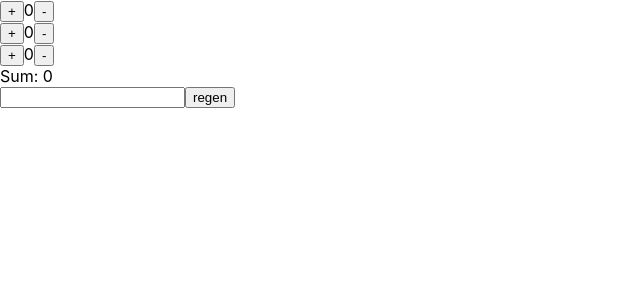
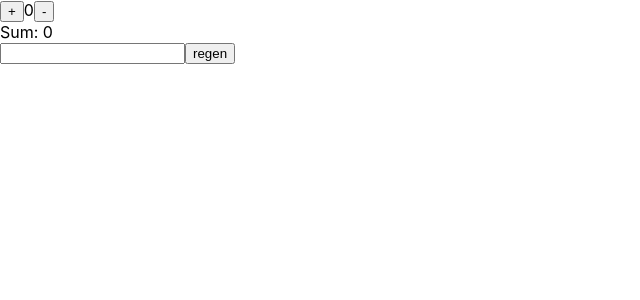
Before and after one commit to mohonsing113/react-counter, a React (Create React App) app: page / in a window 1280 px wide. Shown: the top 300 px of the page, without its empty margins (0-640 px from the left). Built offline with nearby package versions, Linux system fonts and the light colour scheme.

Commit message:
extract the counter object logic to counterGroup

```diff
--- a/src/App.js
+++ b/src/App.js
@@ -6,7 +6,7 @@ import CounterGroup from './components/CounterGroup';
 class App extends Component {
   render() {
     return (
-      <CounterGroup size = {3} />
+      <CounterGroup size = {1} />
     );
   }
 }
--- a/src/components/Counter.js
+++ b/src/components/Counter.js
@@ -2,30 +2,14 @@ import React, { Component } from 'react';
 
 class Counter extends Component {
 
-
-    increase(){
-        this.setState({number: this.state.number+1})
-        this.props.onUpdate(1)
-    }
-
-    decrease(){
-        this.setState({number: this.state.number-1})
-        this.props.onUpdate(-1)
-    }
-
-    state={number: 0}
     render() {
         return (
         <div>
-            <button onClick={()=>{this.increase()}}>+</button>
-            <span>{this.state.number}</span>
-            <button onClick={()=>{this.decrease()}}>-</button>
+            <button onClick={()=>{this.props.onIncreased(this.props.id)}}>+</button>
+            <span>{this.props.counterNum}</span>
+            <button onClick={()=>{this.props.onDecreased(this.props.id)}}>-</button>
         </div>
         );
-    }
-
-    getNumber(){
-        return this.state.number;
     }
 }
 
--- a/src/components/CounterGroup.js
+++ b/src/components/CounterGroup.js
@@ -8,22 +8,51 @@ class CounterGroup extends Component {
         super(props)
         this.state = {
             sum:0,
-            counter: new Array(props.size).fill(0)
+            counters: new Array(parseInt(this.props.size)).fill(0).map(() =>
+                {return {number :0, id: new Date().getTime+ Math.random() };
+            })
         }
     }
 
-    updateSum = (subSum) =>{
-        this.setState({sum: this.state.sum+subSum})
+    addCounter = (newCounterSize)=>{
+        this.setState(
+            {counters: new Array(parseInt(newCounterSize)).fill(0).map(() =>
+                {return {number :0, id: new Date().getTime+ Math.random()}
+            }),
+            sum: 0
+        })
+
     }
 
-    addCounter = (newCounterSize)=>{
-        this.setState({counter: new Array(newCounterSize).fill(0)})
+    increase =(id)=>{
+        const newCounters = this.state.counters.map(counter => {
+            if(counter.id === id){
+                return {number: counter.number+1, id:counter.id};
+            }else{
+                return counter;
+            }});
+        this.setState({counters: newCounters, sum:this.state.sum+1})
     }
+
+    decrease =(id)=>{
+        const newCounters = this.state.counters.map(counter => {
+            if(counter.id === id){
+                return {number: counter.number-1, id:counter.id};
+            }else{
+                return counter;
+            }});
+        this.setState({counters: newCounters, sum:this.state.sum-1})
+    }
+
 
     render() {
         return (
             <div>
-                {this.state.counter.map(()=><Counter onUpdate={this.updateSum}/>)}
+                {this.state.counters.map((counter)=><Counter
+                 id={counter.id}
+                 onIncreased={this.increase}
+                 onDecreased={this.decrease}
+                 counterNum ={counter.number}/>)}
                 <span>Sum: {this.state.sum} </span>
                 <CounterCreator onAdded={this.addCounter}/>
             </div>
```
